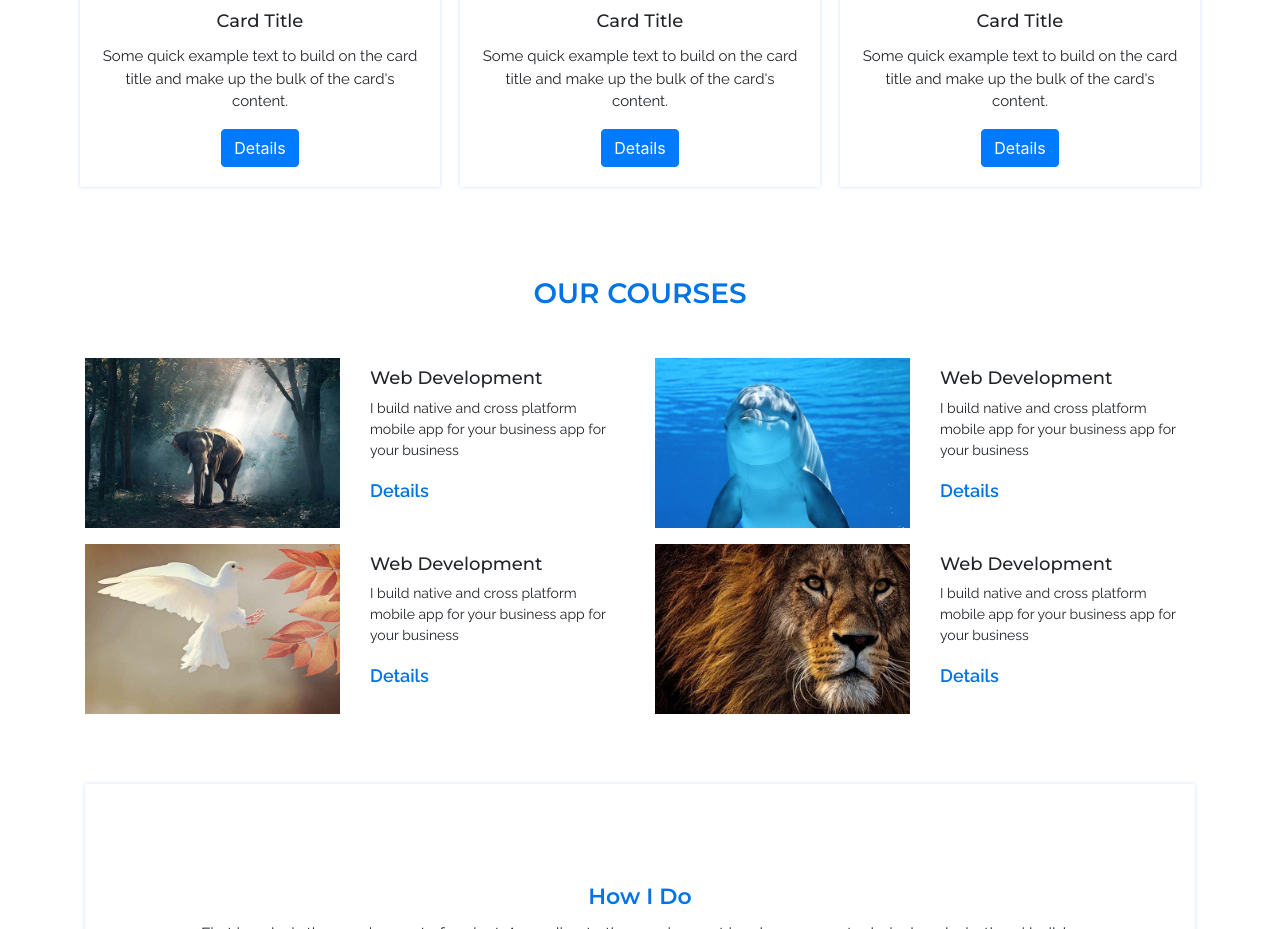
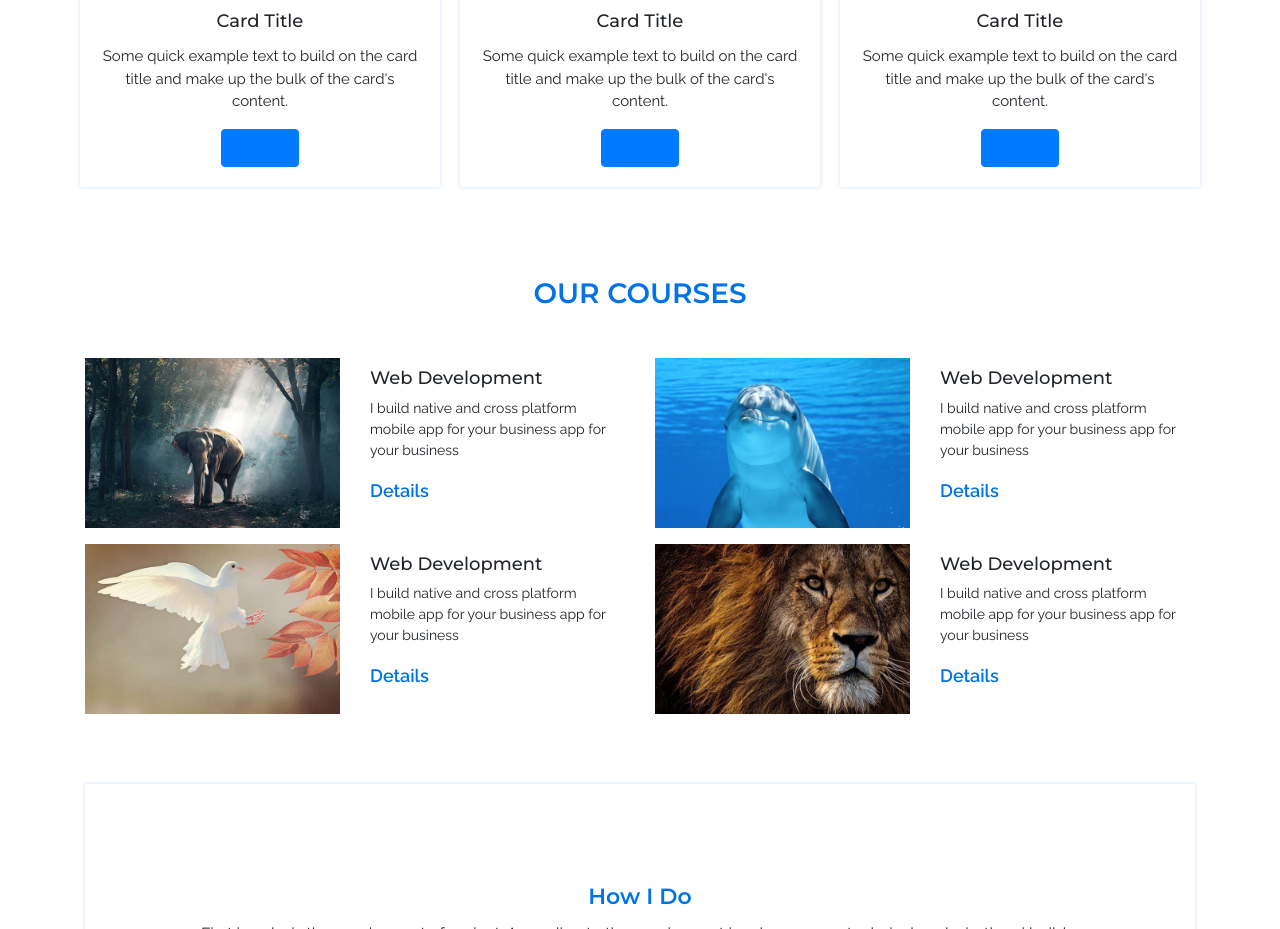
Before and after one commit to sazzadshakhbd/react-website, a React (Create React App) app: page / in a window 1280 px wide. Shown: the part 2440-3369 px from the top of the page. Built offline with nearby package versions, Linux system fonts and the light colour scheme.

Commit message:
create course details page and linking using routing

```diff
--- a/src/App.js
+++ b/src/App.js
@@ -4,11 +4,9 @@ import AppRoute from "./router/AppRoute";
 
 function App() {
   return (
-    <div>
-      <BrowserRouter>
-        <AppRoute></AppRoute>
-      </BrowserRouter>
-    </div>
+    <BrowserRouter>
+      <AppRoute></AppRoute>
+    </BrowserRouter>
   );
 }
 
--- a/src/asset/css/custom.css
+++ b/src/asset/css/custom.css
@@ -420,3 +420,25 @@ transition: background-color 400ms linear;
   margin-top: 4rem;
   margin-bottom: 0;
 }
+.ProjectDetails {
+  padding-top: 4rem;
+}
+.ProjectDetails h2 {
+  font-family: 'Montserrat', sans-serif;
+  font-size: 20px;
+  font-weight: 600;
+  margin-top: 10px;
+}
+.ProjectDetails p {
+  font-family: 'Raleway', sans-serif;
+  font-size: 15px;
+  font-weight: 500;
+  color: #2b2b2b;
+}
+.ProjectDetails ul li {
+  font-family: 'Raleway', sans-serif;
+  font-size: 14px;
+  font-weight: 500;
+  color: #2b2b2b;
+  margin-bottom: 5px;
+}
--- a/src/components/Portfolio/Portfolio.jsx
+++ b/src/components/Portfolio/Portfolio.jsx
@@ -3,6 +3,7 @@ import {Container, Row, Col, Card, Button} from 'react-bootstrap';
 import BabyImage1 from '../../asset/image/image-1.jpg';
 import BabyImage2 from '../../asset/image/image-2.jpg';
 import BabyImage3 from '../../asset/image/image-3.jpg';
+import {Link} from 'react-router-dom';
 
 class Portfolio extends Component {
   render() {
@@ -19,7 +20,7 @@ class Portfolio extends Component {
                     Some quick example text to build on the card title and make up the bulk of
                     the card's content.
                   </Card.Text>
-                  <Button variant="primary">Details</Button>
+                  <Button variant="primary"><Link to="/project-details">Details</Link></Button>
                 </Card.Body>
               </Card>
             </Col>
@@ -32,7 +33,7 @@ class Portfolio extends Component {
                     Some quick example text to build on the card title and make up the bulk of
                     the card's content.
                   </Card.Text>
-                  <Button variant="primary">Details</Button>
+                  <Button variant="primary"><Link to="/project-details">Details</Link></Button>
                 </Card.Body>
               </Card>
             </Col>
@@ -45,7 +46,7 @@ class Portfolio extends Component {
                     Some quick example text to build on the card title and make up the bulk of
                     the card's content.
                   </Card.Text>
-                  <Button variant="primary">Details</Button>
+                  <Button variant="primary"><Link to="/project-details">Details</Link></Button>
                 </Card.Body>
               </Card>
             </Col>
@@ -58,7 +59,7 @@ class Portfolio extends Component {
                     Some quick example text to build on the card title and make up the bulk of
                     the card's content.
                   </Card.Text>
-                  <Button variant="primary">Details</Button>
+                  <Button variant="primary"><Link to="/project-details">Details</Link></Button>
                 </Card.Body>
               </Card>
             </Col>
@@ -71,7 +72,7 @@ class Portfolio extends Component {
                     Some quick example text to build on the card title and make up the bulk of
                     the card's content.
                   </Card.Text>
-                  <Button variant="primary">Details</Button>
+                  <Button variant="primary"><Link to="/project-details">Details</Link></Button>
                 </Card.Body>
               </Card>
             </Col>
@@ -84,7 +85,7 @@ class Portfolio extends Component {
                     Some quick example text to build on the card title and make up the bulk of
                     the card's content.
                   </Card.Text>
-                  <Button variant="primary">Details</Button>
+                  <Button variant="primary"><Link to="/project-details">Details</Link></Button>
                 </Card.Body>
               </Card>
             </Col>
--- /dev/null
+++ b/src/components/ProjectDetails/ProjectDetails.jsx
@@ -0,0 +1,35 @@
+import React, { Component, Fragment } from 'react';
+import { Container, Row, Col, Button } from 'react-bootstrap';
+import elephant from '../../asset/image/elephant.jpg';
+
+class ProjectDetails extends Component {
+  render() {
+    return (
+      <Fragment>
+        <Container className="ProjectDetails">
+          <Row>
+            <Col lg={6} md={6} sm={12}>
+              <img src={elephant} alt="Elephant" className="img-fluid"></img>
+            </Col>
+            <Col lg={6} md={6} sm={12}>
+              <h2>Foll Bazzar</h2>
+              <p>Complete e-commerce app solution for selling fruit online. According to build quality, data loading speed this is the best one </p>
+              <ul>
+                <li>Unlimited Dynamic Product Category</li>
+                <li>Unlimited Dynamic Product Category</li>
+                <li>Unlimited Dynamic Product Category</li>
+                <li>Unlimited Dynamic Product Category</li>
+                <li>Unlimited Dynamic Product Category</li>
+                <li>Unlimited Dynamic Product Category</li>
+                <li>Unlimited Dynamic Product Category</li>
+              </ul>
+              <Button variant="primary">More Info</Button>
+            </Col>
+          </Row>
+        </Container>
+      </Fragment>
+    );
+  }
+}
+
+export default ProjectDetails;
--- a/src/components/RecentProject/RecentProject.jsx
+++ b/src/components/RecentProject/RecentProject.jsx
@@ -1,5 +1,6 @@
 import React, { Component, Fragment } from 'react';
 import { Container, Row, Col, Card, Button } from 'react-bootstrap';
+import {Link} from 'react-router-dom';
 import BabyImage1 from '../../asset/image/image-1.jpg';
 import BabyImage2 from '../../asset/image/image-2.jpg';
 import BabyImage3 from '../../asset/image/image-3.jpg';
@@ -20,7 +21,7 @@ class RecentProject extends Component {
                     Some quick example text to build on the card title and make up the bulk of
                     the card's content.
                   </Card.Text>
-                  <Button variant="primary">Details</Button>
+                  <Button variant="primary"><Link to="/project-details">Details</Link></Button>
                 </Card.Body>
               </Card>
             </Col>
@@ -33,7 +34,7 @@ class RecentProject extends Component {
                     Some quick example text to build on the card title and make up the bulk of
                     the card's content.
                   </Card.Text>
-                  <Button variant="primary">Details</Button>
+                  <Button variant="primary"><Link to="/project-details">Details</Link></Button>
                 </Card.Body>
               </Card>
             </Col>
@@ -46,7 +47,7 @@ class RecentProject extends Component {
                     Some quick example text to build on the card title and make up the bulk of
                     the card's content.
                   </Card.Text>
-                  <Button variant="primary">Details</Button>
+                  <Button variant="primary"><Link to="/project-details">Details</Link></Button>
                 </Card.Body>
               </Card>
             </Col>
--- /dev/null
+++ b/src/pages/ProjectDetailsPage.jsx
@@ -0,0 +1,20 @@
+import React, { Component, Fragment } from 'react';
+import ProjectDetails from "../components/ProjectDetails/ProjectDetails";
+import TopBannerAll from "../components/TopBannerAll/TopBannerAll";
+import TopNavigation from "../components/TopNavigation/TopNavigation";
+import Footer from "../components/Footer/Footer";
+
+class ProjectDetailsPage extends Component {
+  render() {
+    return (
+      <Fragment>
+        <TopNavigation PageBarTitle="Project Details"></TopNavigation>
+        <TopBannerAll pageTitle="Project Details"></TopBannerAll>
+        <ProjectDetails></ProjectDetails>
+        <Footer></Footer>
+      </Fragment>
+    );
+  }
+}
+
+export default ProjectDetailsPage;
--- a/src/router/AppRoute.jsx
+++ b/src/router/AppRoute.jsx
@@ -9,11 +9,11 @@ import AboutPage from '../pages/AboutPage';
 import RefundPage from '../pages/RefundPage';
 import TermsPage from '../pages/TermsPage';
 import PrivacyPolicyPage from '../pages/PrivacyPolicyPage';
+import ProjectDetailsPage from '../pages/ProjectDetailsPage';
 
 class AppRoute extends Component {
   render() {
     return (
-      <div>
         <Fragment>
           <Switch>
             <Route exact path="/" component={HomePage}></Route>
@@ -25,9 +25,9 @@ class AppRoute extends Component {
             <Route exact path="/refund" component={RefundPage}></Route>
             <Route exact path="/terms-and-condition" component={TermsPage}></Route>
             <Route exact path="/privacy-policy" component={PrivacyPolicyPage}></Route>
+            <Route exact path="/project-details" component={ProjectDetailsPage}></Route>
           </Switch>
         </Fragment>
-      </div>
     );
   }
 }
```
